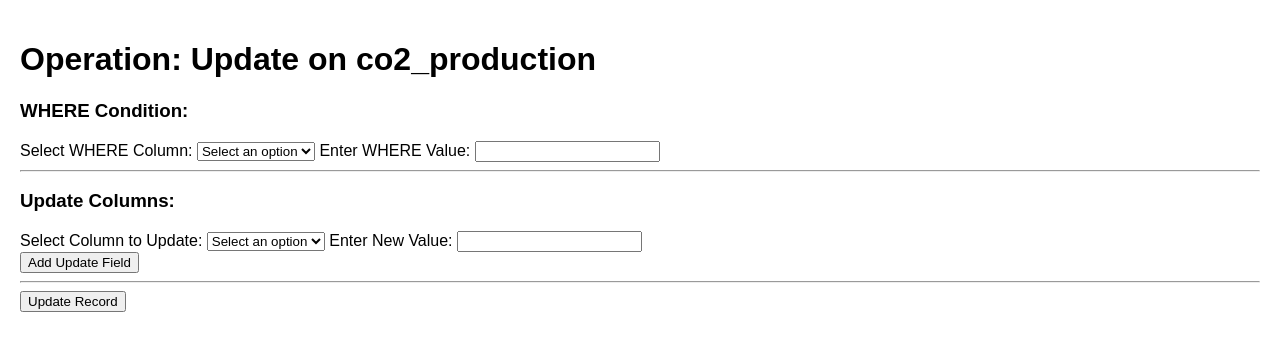
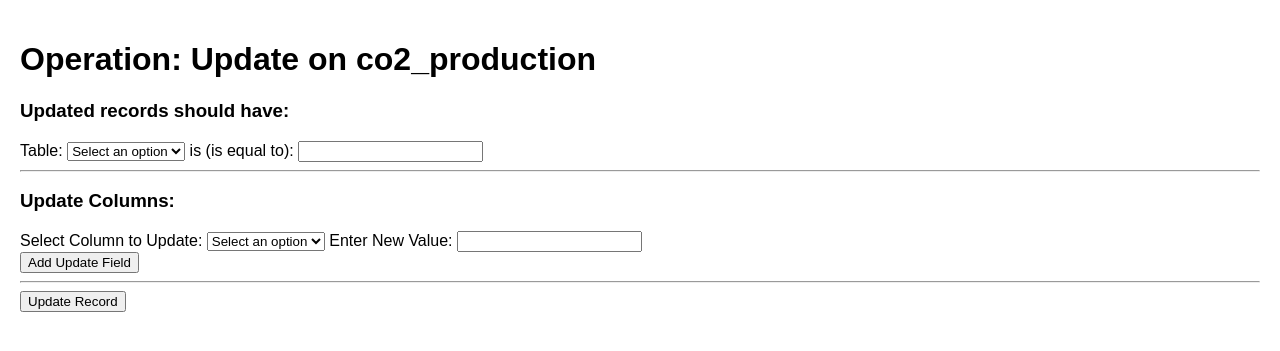
Before and after one commit to Hakan-Duran/DbProj, a Flask app: page /edit/co2_production/update in a window 1280 px wide. Shown: the part 28-379 px from the top of the page. Run offline with Flask 3, Linux system fonts and the light colour scheme.

Commit message:
some bugs fixed

```diff
--- a/app.py
+++ b/app.py
@@ -22,29 +22,6 @@ conn = mysql.connector.connect(**db_config)
 
 # Create a cursor object to interact with the database
 cursor = conn.cursor()
-
-def execute_sql_file(file_path, db_config):
-    try:
-        conn = mysql.connector.connect(**db_config)
-        cursor = conn.cursor()
-
-        # Read SQL queries from the file
-        with open(file_path, 'r') as sql_file:
-            queries = sql_file.read()
-
-
-        cursor.execute(queries, multi=True)
-        conn.commit()
-
-        print(f"SQL file {file_path} executed successfully.")
-
-    except mysql.connector.Error as err:
-        print(f"MySQL Error: {err}")
-
-    finally:
-        if conn.is_connected():
-            cursor.close()
-            conn.close()
 
 def get_data_from_database(table, date):
     if table == "co2_production":
@@ -213,7 +190,7 @@ def search(schema=None, column=None, order=None, country=None):
 @app.route('/list')
 @app.route('/list/<schema>')
 @app.route('/list/<schema>/<column>/<order>')
-def list(schema=None, column=None, order=None):
+def list(schema=None, column=None, order=None, country=None):
 
     conn = mysql.connector.connect(**db_config)
     cursor = conn.cursor()
@@ -239,11 +216,10 @@ def list(schema=None, column=None, order=None):
     cursor.close()
     conn.close()
 
-    return render_template('list.html', schema=schema , columns=columns, results=results , sorted_column=column, sorted_order=order, next_order=next_order)
+    return render_template('list.html', schema=schema , columns=columns, results=results , sorted_column=column, sorted_order=order, next_order=next_order, country=country)
 
 @app.route('/')
 def home():
-    # execute_sql_file('queries.sql', db_config)
     return render_template('home.html')
 
 if __name__ == '__main__':
--- a/static/css/style.css
+++ b/static/css/style.css
@@ -113,7 +113,7 @@ th {
 .insert-button {
     display: inline-block;
     padding: 10px 20px;
-    background-color: #b1d910;
+    background-color: #e8dc01;
     color: white;
     border: none;
     border-radius: 5px;
@@ -122,13 +122,13 @@ th {
 }
 
 .insert-button:hover {
-    background-color: #e8dc01;
+    background-color: #596b13 ;
 }
 
 .delete-button {
     display: inline-block;
     padding: 10px 20px;
-    background-color: #752323;
+    background-color: #e80101;
     color: white;
     border: none;
     border-radius: 5px;
@@ -137,13 +137,13 @@ th {
 }
 
 .delete-button:hover {
-    background-color: #e80101;
+    background-color: #752323 ;
 }
 
 .update-button {
     display: inline-block;
     padding: 10px 20px;
-    background-color: #101dd9;
+    background-color: #109eea;
     color: white;
     border: none;
     border-radius: 5px;
@@ -152,7 +152,7 @@ th {
 }
 
 .update-button:hover {
-    background-color: #109eea;
+    background-color: #10188d ;
 }
 
 .insert-button, .delete-button, .update-button {
@@ -237,3 +237,15 @@ th {
         margin-bottom: 20px;
     }
 }
+
+.delete-f {
+    display: flex;
+    flex-direction: row;
+    align-items: center;
+}
+
+.delete-f label,
+.delete-f select,
+.delete-f input {
+    margin-right: 10px;
+}
--- a/templates/update.html
+++ b/templates/update.html
@@ -12,8 +12,8 @@
         <form action="/edit/co2_production/update" method="POST">
 
             <!-- WHERE condition section -->
-            <h3>WHERE Condition:</h3>
-            <label for="where_column">Select WHERE Column:</label>
+            <h3>Updated records should have:</h3>
+            <label for="where_column">Table:</label>
             <select id="where_column" name="where_column">
                 <!-- Include options for columns -->
                 <option value="" selected disabled>Select an option</option>
@@ -55,7 +55,7 @@
                 <option value="co2_prod_2020">co2_prod_2020</option>
                 <option value="co2_prod_2021">co2_prod_2021</option>
             </select>
-            <label for="where_value">Enter WHERE Value:</label>
+            <label for="where_value">is (is equal to):</label>
             <input type="text" id="where_value" name="where_value">
 
             <hr>
@@ -185,8 +185,8 @@
         <form action="/edit/gross_national_income_per_capital/update" method="POST">
 
             <!-- WHERE condition section -->
-            <h3>WHERE Condition:</h3>
-            <label for="where_column">Select WHERE Column:</label>
+            <h3>Updated records should have:</h3>
+            <label for="where_column">Table:</label>
             <select id="where_column" name="where_column">
                 <!-- Include options for columns -->
                 <option value="" selected disabled>Select an option</option>
@@ -228,7 +228,7 @@
                 <option value="gnipc_2020">gnipc_2020</option>
                 <option value="gnipc_2021">gnipc_2021</option>
             </select>
-            <label for="where_value">Enter WHERE Value:</label>
+            <label for="where_value">is (is equal to):</label>
             <input type="text" id="where_value" name="where_value">
 
             <hr>
@@ -357,8 +357,8 @@
         <form action="/edit/human_development_index/update" method="POST">
 
             <!-- WHERE condition section -->
-            <h3>WHERE Condition:</h3>
-            <label for="where_column">Select WHERE Column:</label>
+            <h3>Updated records should have:</h3>
+            <label for="where_column">Table:</label>
             <select id="where_column" name="where_column">
                 <!-- Include options for columns -->
                 <option value="" selected disabled>Select an option</option>
@@ -400,7 +400,7 @@
                 <option value="hdi_2020">hdi_2020</option>
                 <option value="hdi_2021">hdi_2021</option>
             </select>
-            <label for="where_value">Enter WHERE Value:</label>
+            <label for="where_value">is (is equal to):</label>
             <input type="text" id="where_value" name="where_value">
 
             <hr>
@@ -529,8 +529,8 @@
         <form action="/edit/life_expectancy_by_birth/update" method="POST">
 
             <!-- WHERE condition section -->
-            <h3>WHERE Condition:</h3>
-            <label for="where_column">Select WHERE Column:</label>
+            <h3>Updated records should have:</h3>
+            <label for="where_column">Table:</label>
             <select id="where_column" name="where_column">
                 <!-- Include options for columns -->
                 <option value="" selected disabled>Select an option</option>
@@ -572,7 +572,7 @@
                 <option value="le_2020">le_2020</option>
                 <option value="le_2021">le_2021</option>
             </select>
-            <label for="where_value">Enter WHERE Value:</label>
+            <label for="where_value">is (is equal to):</label>
             <input type="text" id="where_value" name="where_value">
 
             <hr>
```
Also changed, not shown: templates/delete.html (+8 -4 lines).
